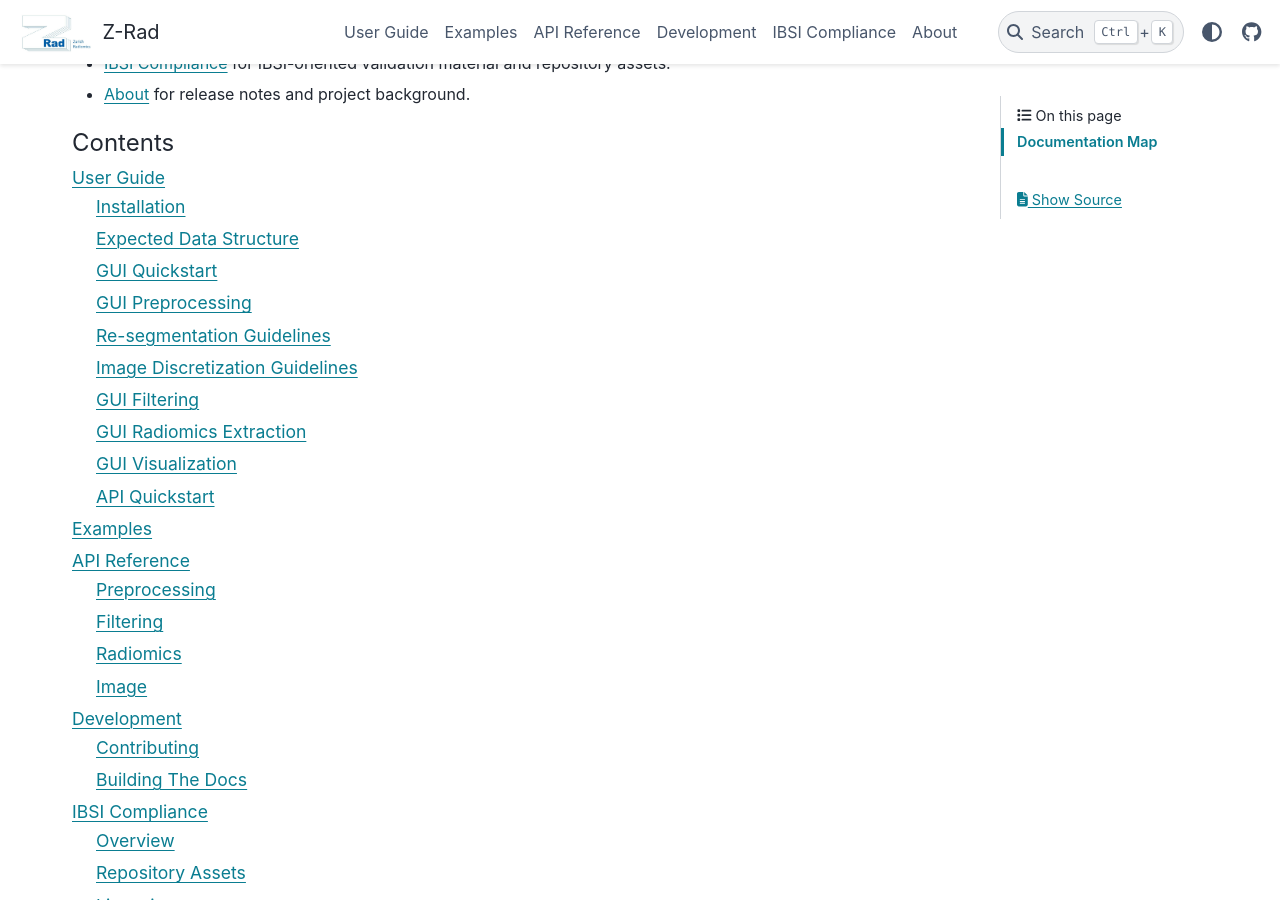
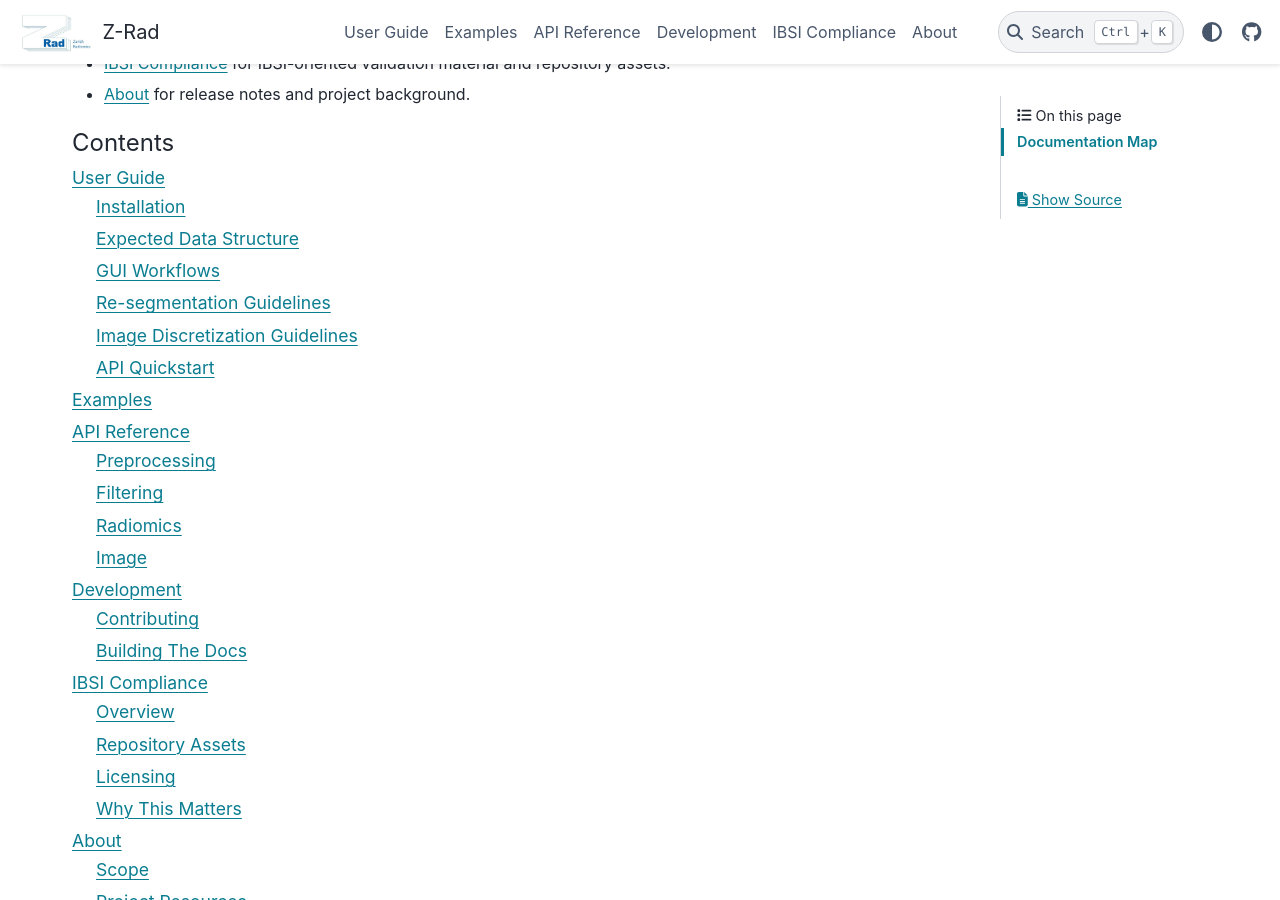
Before and after one commit to medical-physics-usz/z-rad, a Sphinx documentation site: the page built from docs/index.rst, in a window 1280 px wide and 900 px high, scrolled down 791 px. Built offline with Sphinx 7.4.7 and the PyData theme 0.15.4, drawn with Linux system fonts in a browser that asks for light colours; some of the changed lines change nothing that is shown.

Commit message:
Added collapsable section navigatino to the user guide

```diff
--- /dev/null
+++ b/docs/user/gui_workflows.rst
@@ -0,0 +1,13 @@
+GUI Workflows
+=============
+
+These pages describe the main GUI workflows in Z-Rad.
+
+.. toctree::
+   :maxdepth: 1
+
+   gui_quickstart
+   preprocessing
+   filtering
+   radiomics
+   visualization
--- a/docs/user/index.rst
+++ b/docs/user/index.rst
@@ -10,11 +10,7 @@
 
    installation
    data_structure
-   gui_quickstart
-   preprocessing
+   gui_workflows
    resegmentation_guidelines
    discretization_guidelines
-   filtering
-   radiomics
-   visualization
    api_quickstart
```
